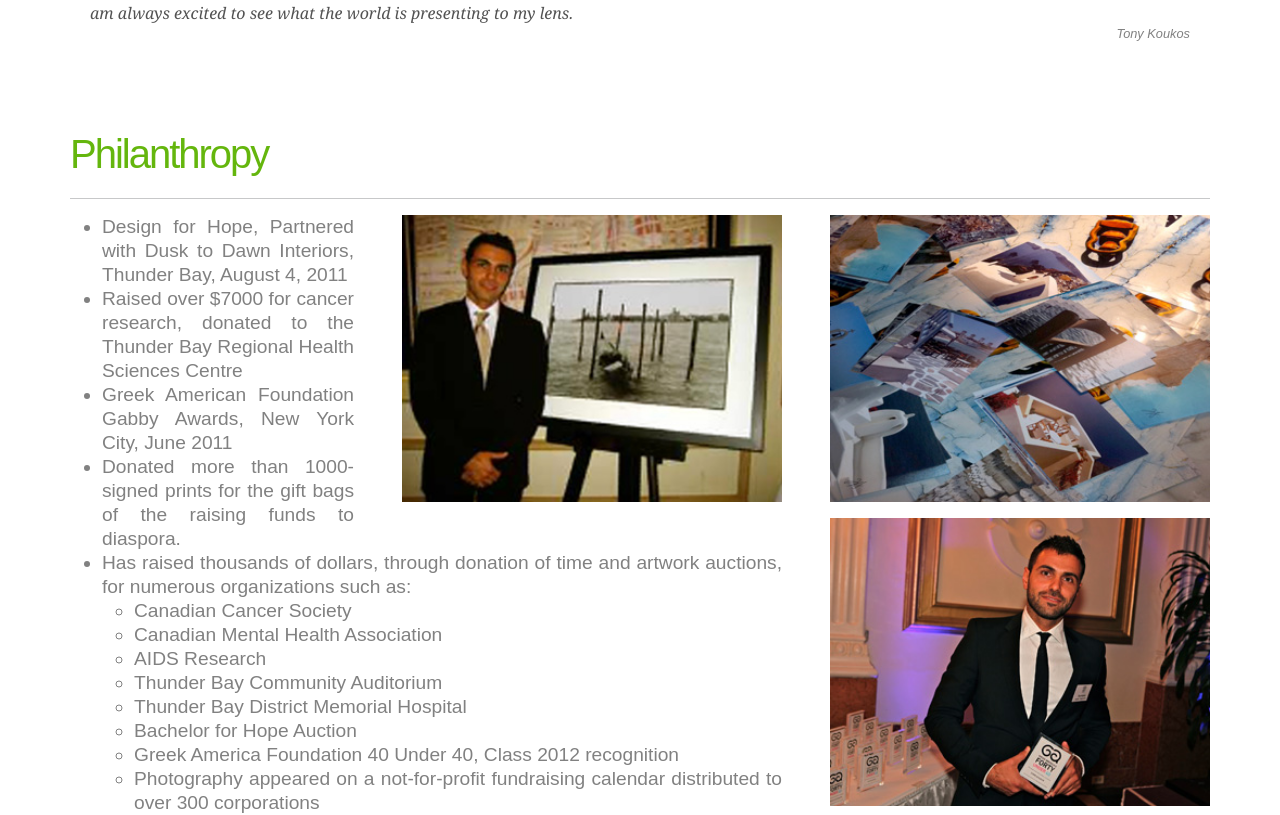
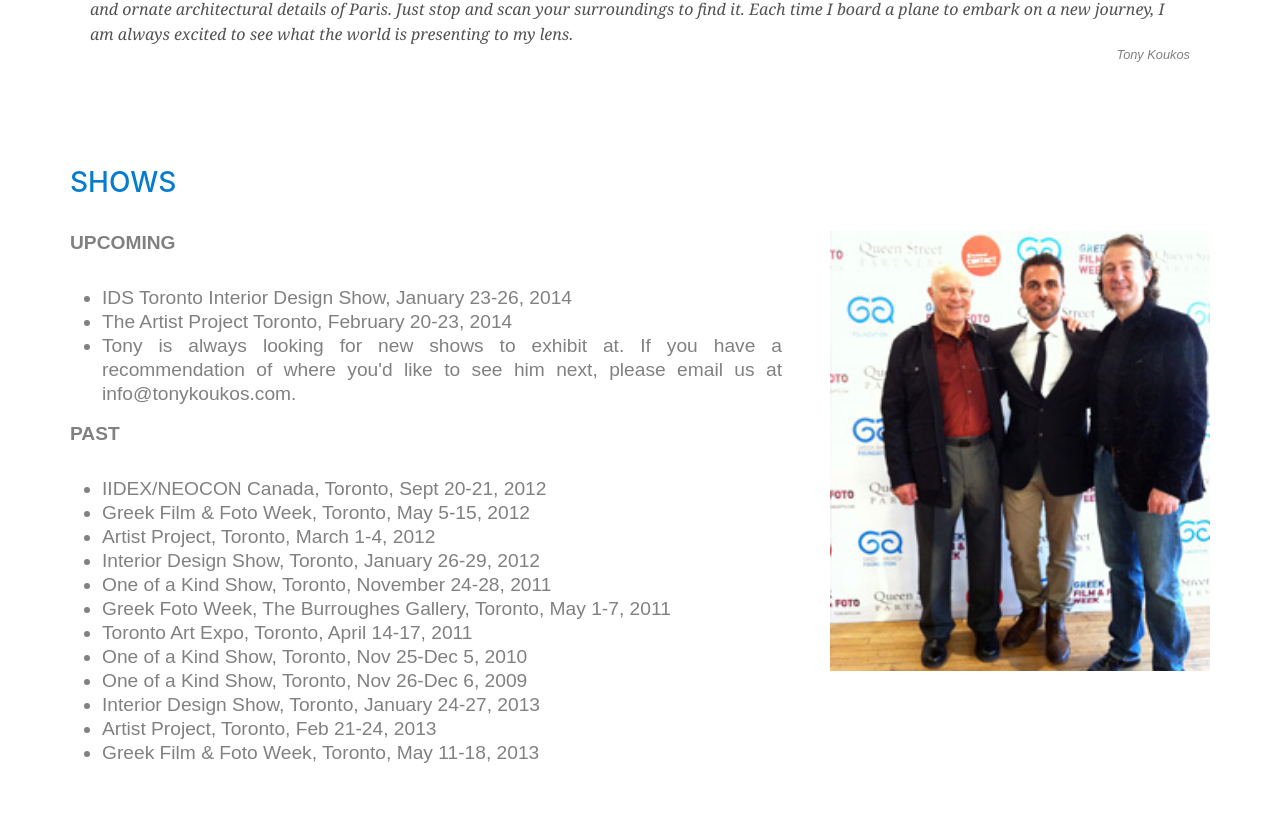
Before and after one commit to daze77/TKReactApp, a React (Create React App) app in the folder client/: page /TheArtist in a window 1280 px wide. Shown: the part 912-1727 px from the top of the page. Built offline with nearby package versions, Linux system fonts and the light colour scheme.

Commit message:
updated Bio section with past and upcomming shows

```diff
--- a/client/src/components/NavBar/NavBar.js
+++ b/client/src/components/NavBar/NavBar.js
@@ -78,9 +78,7 @@ function NavBar(){
                                     <NavLink to="/Lighting"><li class="dropdown-item">Lighting</li></NavLink>
                                     <NavLink to="/TheFrameShop"><li class="dropdown-item">The Frame Shop</li></NavLink>
                                     <NavLink to="/PrintingandServices"><li class="dropdown-item">Printing & Services</li></NavLink>
-                                    <NavLink to="/Testimonials"><li class="dropdown-item">Testimonials</li></NavLink>
-                                    <NavLink to="/TheArtist"><li class="dropdown-item">TheArtist</li></NavLink>
-                                    <NavLink to="/Contact"><li class="dropdown-item">Contact</li></NavLink>
+
 
                                 </ul>
                             </li>
--- a/client/src/pages/TheArtist/PhotographyTips.js
+++ b/client/src/pages/TheArtist/PhotographyTips.js
@@ -1,4 +1,5 @@
 import React from 'react'
+import './TheArtist.css'
 
 
 
@@ -11,7 +12,7 @@ function PhotographyTips(){
     <>
 
 
-        <div class="container">
+        <div class="container" id="phototips">
             <section>
                 <h1>Photography Tips</h1>
                 <hr/>
--- a/client/src/pages/TheArtist/TheArtist.css
+++ b/client/src/pages/TheArtist/TheArtist.css
@@ -21,3 +21,8 @@ blockquote {
     font-family:Georgia, "Times New Roman", Times, serif;
     line-height:25px;
 }
+
+
+#phototips li, p{
+  padding-bottom: 15px;
+}
--- a/client/src/pages/TheArtist/TheArtist.js
+++ b/client/src/pages/TheArtist/TheArtist.js
@@ -2,6 +2,7 @@ import React from 'react'
 
 import './TheArtist.css'
 import Biography from './Biography'
+import UpcomingShows from './UpcomingShows'
 import Philanthropy from './Philanthropy'
 import ShowsTVFilm from './ShowsTVFilm'
 import Published from './Published'
@@ -25,6 +26,7 @@ function TheArtist(){
         <div class="container">
 
             <Biography />
+            <UpcomingShows />
             <Philanthropy />
             <ShowsTVFilm />
             <Published />
--- /dev/null
+++ b/client/src/pages/TheArtist/UpcomingShows.js
@@ -0,0 +1,66 @@
+import React from 'react'
+
+import Tonykphoto02 from '../../assets/images/tkimages/tonykphoto02.jpg'
+
+
+
+function UpcomingShows(){
+
+
+
+
+    return(
+    <>
+
+
+        <div class="container">
+            <section>
+                <h3>SHOWS</h3>
+                <br />
+                <div class="clearfix">
+                    <img src={Tonykphoto02} class="col-sm-12 col-md-4 float-md-end mb-3 ms-md-5" alt="..."/>
+                    <p><strong>UPCOMING</strong></p>
+                    <ul>
+                        <li>IDS Toronto Interior Design Show, January 23-26, 2014</li>
+                        <li>The Artist Project Toronto, February 20-23, 2014</li>
+                        <li>Tony is always looking for new shows to exhibit at.  If you have a recommendation of where you'd like to see him next, please email us at info@tonykoukos.com.</li>
+                    </ul>
+                    <p><strong>PAST</strong></p>
+                    <ul>
+                        <li>IIDEX/NEOCON Canada, Toronto, Sept 20-21, 2012</li>
+                        <li>Greek Film & Foto Week, Toronto, May 5-15, 2012</li>
+                        <li>Artist Project, Toronto, March 1-4, 2012</li>
+                        <li>Interior Design Show, Toronto, January 26-29, 2012</li>
+                        <li>One of a Kind Show, Toronto, November 24-28, 2011</li>
+                        <li>Greek Foto Week, The Burroughes Gallery, Toronto, May 1-7, 2011</li>
+                        <li>Toronto Art Expo, Toronto, April 14-17, 2011</li>
+                        <li>One of a Kind Show, Toronto, Nov 25-Dec 5, 2010</li>
+                        <li>One of a Kind Show, Toronto, Nov 26-Dec 6, 2009</li>
+                        <li>Interior Design Show, Toronto, January 24-27, 2013</li>
+                        <li>Artist Project, Toronto, Feb 21-24, 2013</li>
+                        <li>Greek Film & Foto Week, Toronto, May 11-18, 2013</li>
+
+                    </ul>
+                </div>
+
+
+
+
+
+
+
+
+
+            </section>
+        </div>
+
+
+
+    </>
+    )
+
+
+}
+
+
+export default UpcomingShows
```
Also changed, not shown: client/src/pages/pages.css (line endings or trailing spaces).
